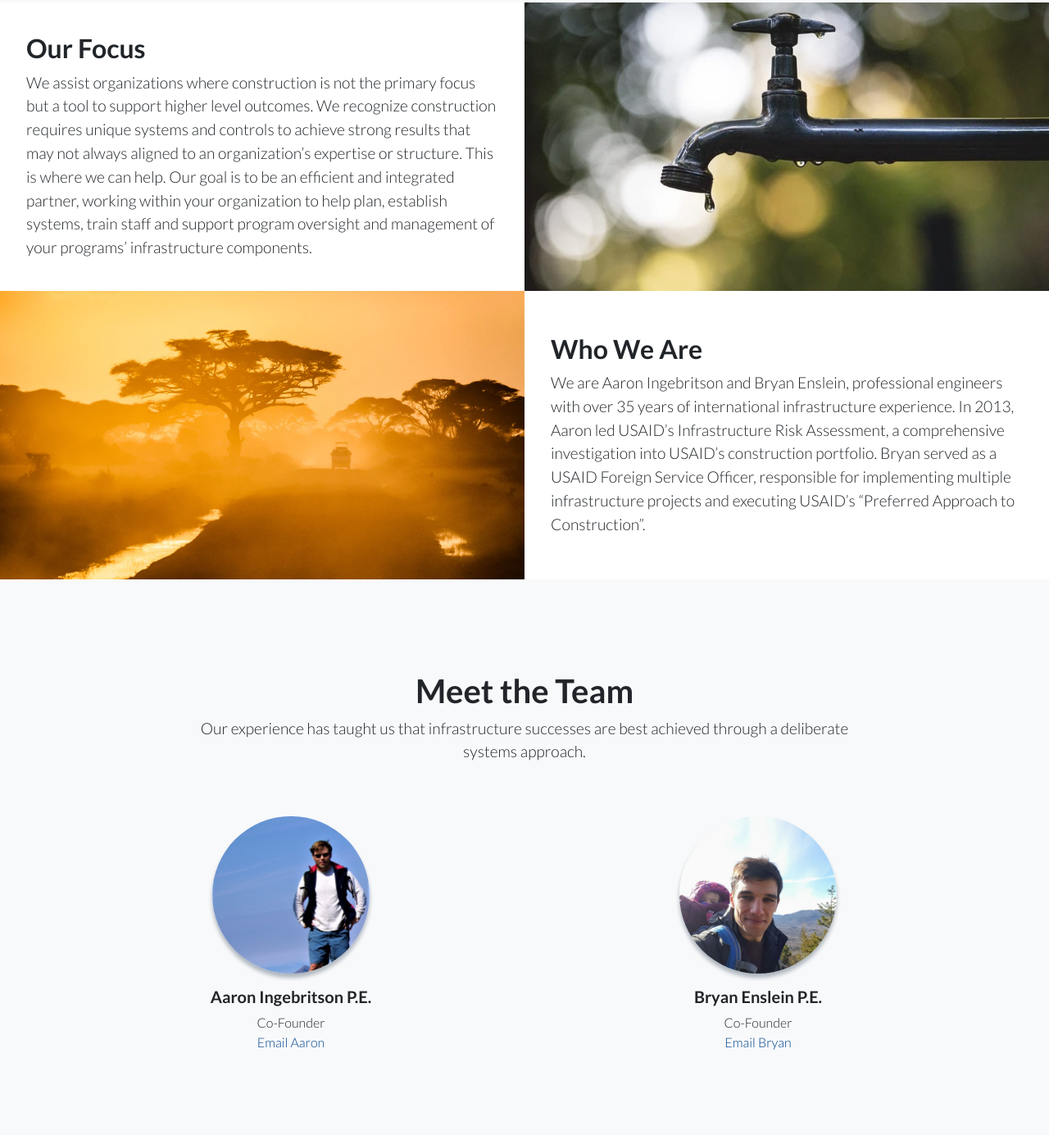
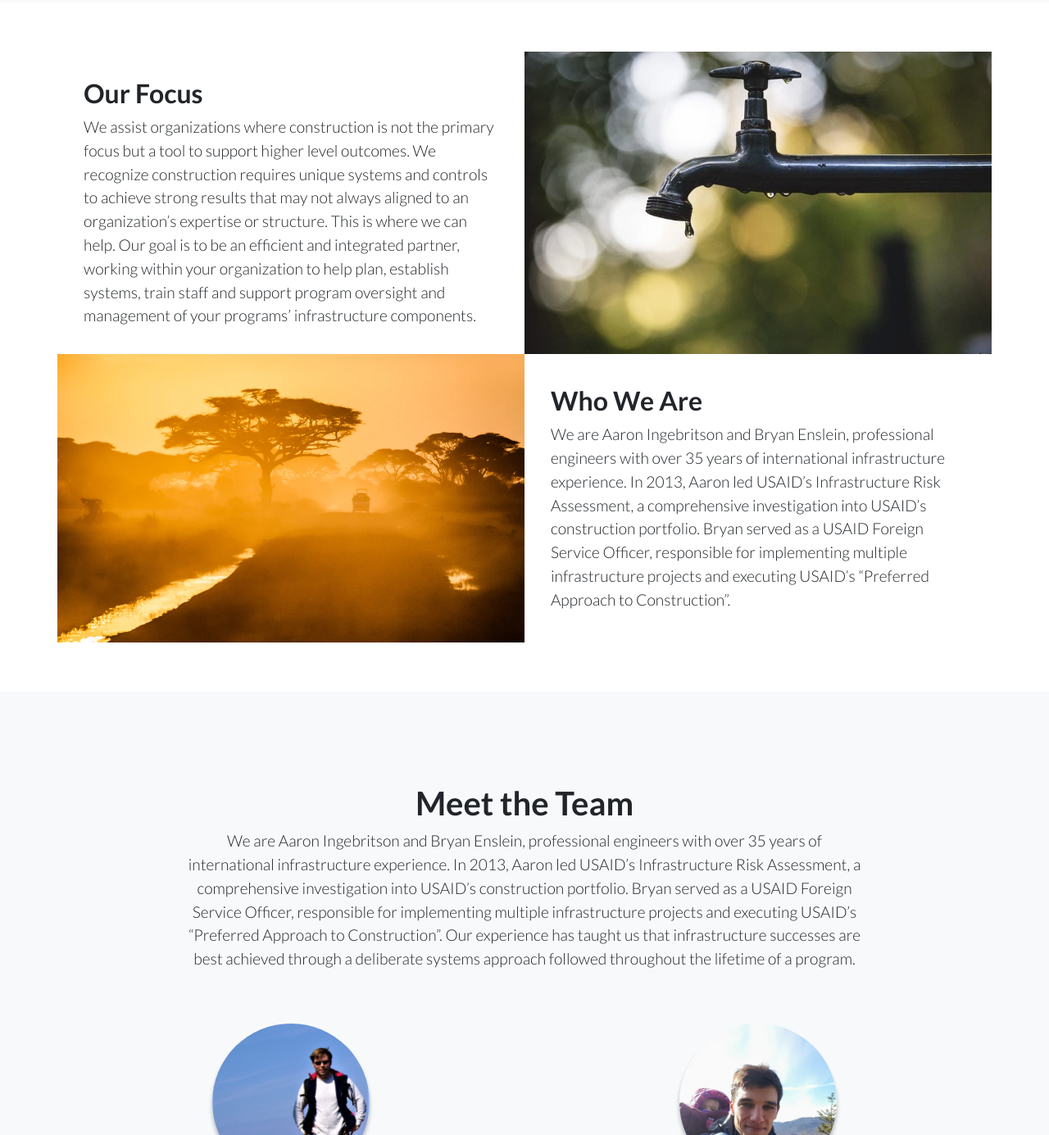
Before and after one commit to benslein/benslein.github.io, a plain HTML site: page index.html in a window 1280 px wide. Shown: the part 1129-2514 px from the top of the page at 82% size. Drawn offline with Linux system fonts and the light colour scheme.

Commit message:
update color and text

```diff
--- a/css/landing-page.css
+++ b/css/landing-page.css
@@ -50,7 +50,10 @@ header.masthead h1 {
     font-size: 3rem;
   }
 }
-
+.showcase{
+  padding-top: 60px;
+  padding-bottom: 60px;
+}
 .showcase .showcase-text {
   padding: 2rem;
 }
@@ -94,7 +97,9 @@ header.masthead h1 {
   max-width: 12rem;
   box-shadow: 0px 5px 5px 0px #adb5bd;
 }
-
+.bg-light{
+  background-color: #eaeaea;
+}
 .call-to-action {
   position: relative;
   background-color: #343a40;
--- a/index.html
+++ b/index.html
@@ -112,7 +112,7 @@
 
   <!-- Image Showcases -->
   <section class="showcase">
-    <div class="container-fluid p-0">
+    <div class="container p-0">
       <div class="row no-gutters">
 
         <div class="col-lg-6 order-lg-2 text-white showcase-img"
@@ -153,9 +153,21 @@
       <div class="row">
         <div class="col-xl-9 mx-auto mb-5">
           <h1>Meet the Team</h1>
-          <p class="lead">Our experience has
-            taught us that
-            infrastructure successes are best achieved through a deliberate systems approach.</p>
+          <p class="lead">We are Aaron Ingebritson and Bryan Enslein,
+            professional engineers with over 35 years of
+            international infrastructure experience. In
+            2013, Aaron led USAID’s Infrastructure Risk
+            Assessment, a comprehensive investigation
+            into USAID’s construction portfolio. Bryan
+            served as a USAID Foreign Service Officer,
+            responsible for implementing multiple
+            infrastructure projects and executing
+            USAID’s “Preferred Approach to
+            Construction”. Our experience has taught us
+            that infrastructure successes are best
+            achieved through a deliberate systems
+            approach followed throughout the lifetime of
+            a program.</p>
         </div>
       </div>
 
```
